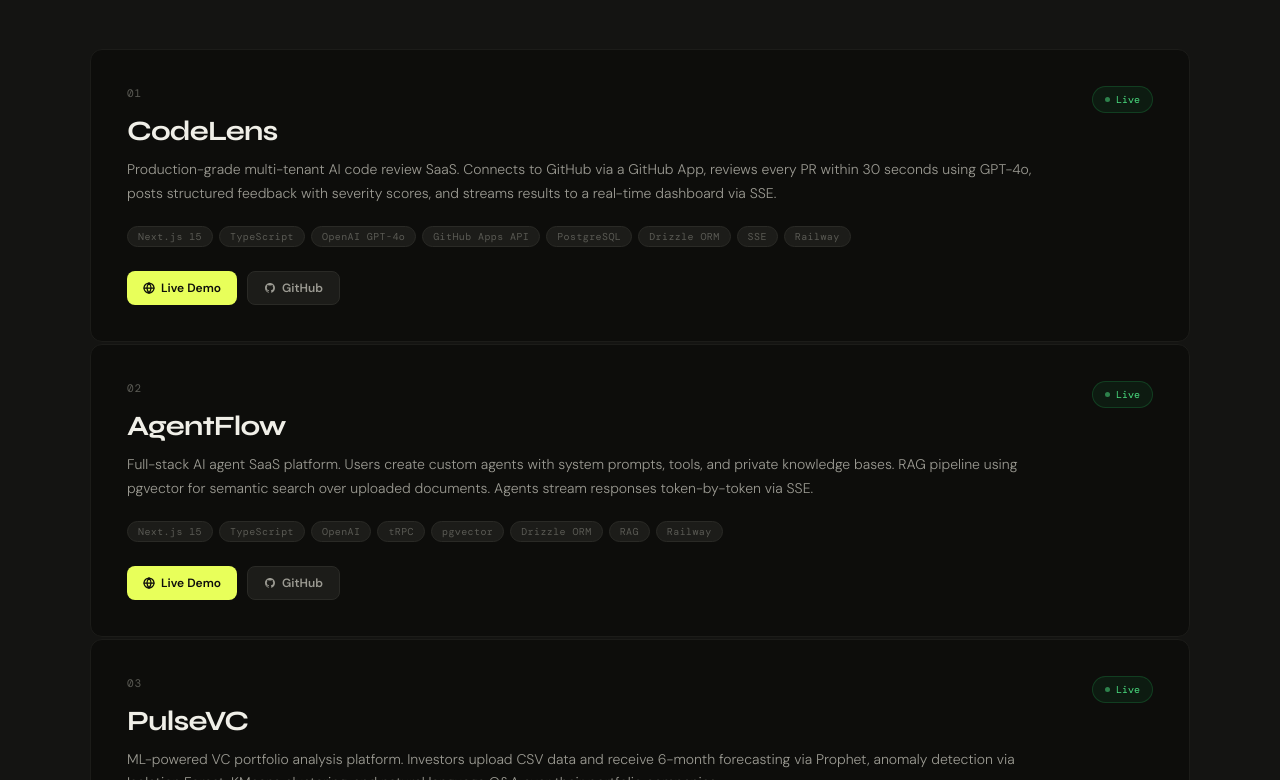
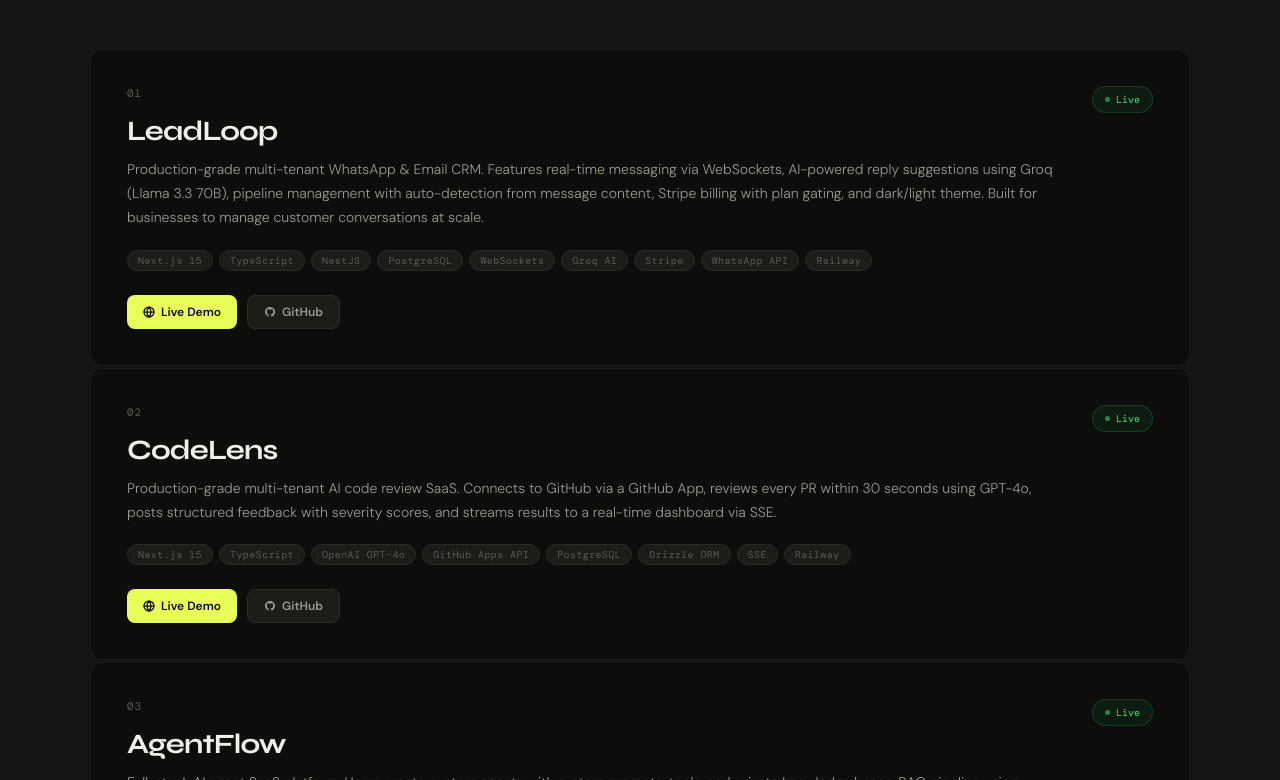
Before and after one commit to iamgaurav07/gaurav-portfolio, a Next.js app: page / in a window 1280 px wide. Shown: the part 1100-1880 px from the top of the page. Built offline with nearby package versions, Linux system fonts and the light colour scheme; a web font is replaced by a local one.

Commit message:
new project added

```diff
--- a/app/page.tsx
+++ b/app/page.tsx
@@ -46,6 +46,24 @@
   const projects = [
     {
       number: "01",
+      title: "LeadLoop",
+      desc: "Production-grade multi-tenant WhatsApp & Email CRM. Features real-time messaging via WebSockets, AI-powered reply suggestions using Groq (Llama 3.3 70B), pipeline management with auto-detection from message content, Stripe billing with plan gating, and dark/light theme. Built for businesses to manage customer conversations at scale.",
+      tags: [
+        "Next.js 15",
+        "TypeScript",
+        "NestJS",
+        "PostgreSQL",
+        "WebSockets",
+        "Groq AI",
+        "Stripe",
+        "WhatsApp API",
+        "Railway",
+      ],
+      live: "https://leadloop-frontend-production.up.railway.app",
+      github: "https://github.com/iamgaurav07/leadloop",
+    },
+    {
+      number: "02",
       title: "CodeLens",
       desc: "Production-grade multi-tenant AI code review SaaS. Connects to GitHub via a GitHub App, reviews every PR within 30 seconds using GPT-4o, posts structured feedback with severity scores, and streams results to a real-time dashboard via SSE.",
       tags: [
@@ -62,7 +80,7 @@
       github: "https://github.com/iamgaurav07/codelens",
     },
     {
-      number: "02",
+      number: "03",
       title: "AgentFlow",
       desc: "Full-stack AI agent SaaS platform. Users create custom agents with system prompts, tools, and private knowledge bases. RAG pipeline using pgvector for semantic search over uploaded documents. Agents stream responses token-by-token via SSE.",
       tags: [
@@ -79,7 +97,7 @@
       github: "https://github.com/iamgaurav07/agent-platform",
     },
     {
-      number: "03",
+      number: "04",
       title: "PulseVC",
       desc: "ML-powered VC portfolio analysis platform. Investors upload CSV data and receive 6-month forecasting via Prophet, anomaly detection via Isolation Forest, KMeans clustering, and natural language Q&A over their portfolio companies.",
       tags: [
```
